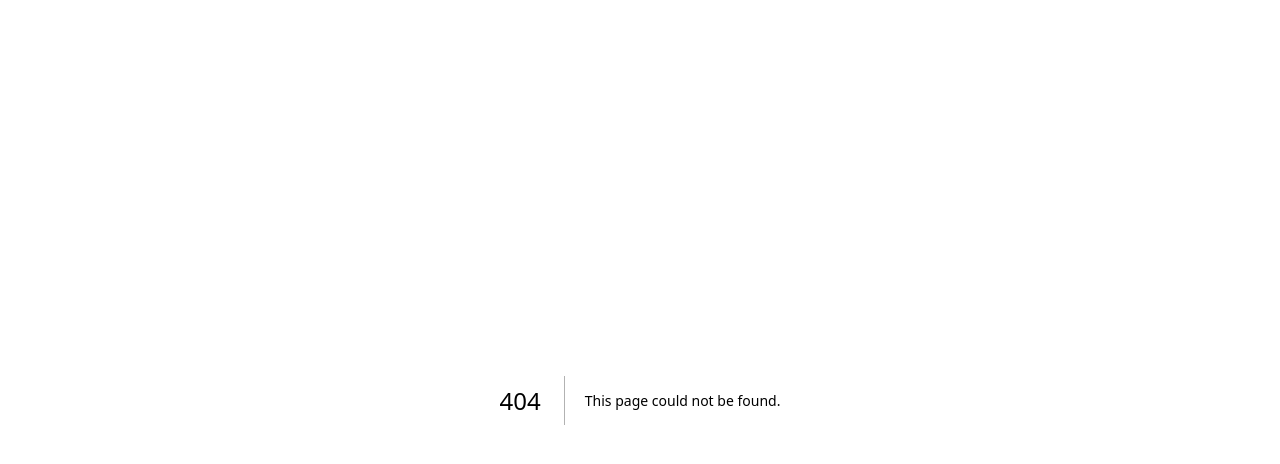
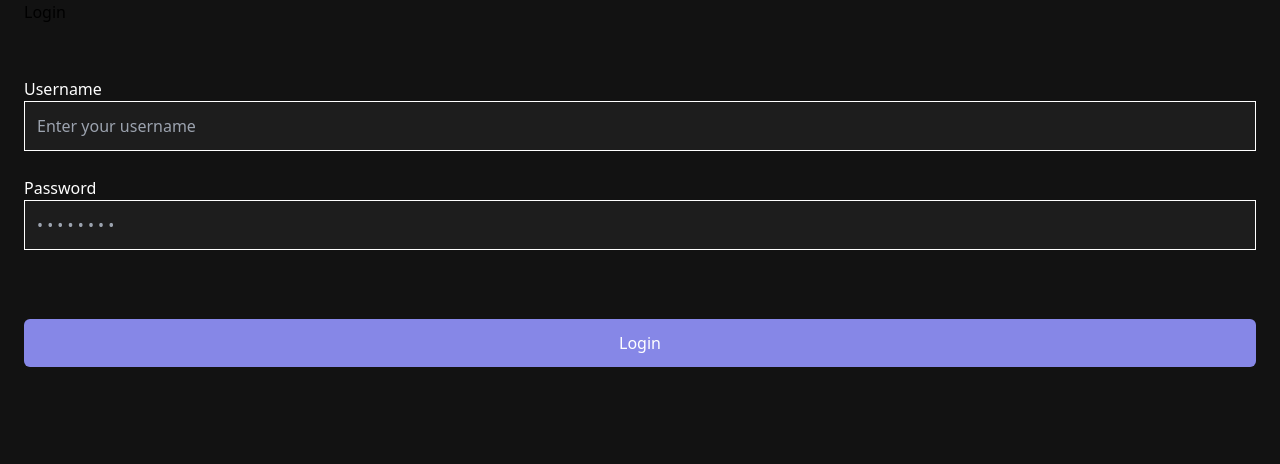
Before and after one commit to hadienzz/todo-next, a Next.js app: page /login/register in a window 1280 px wide. Before the commit this address had no page. Shown: the top 464 px of the page. Built offline with nearby package versions, Linux system fonts and the light colour scheme.

Commit message:
feat(update): add loginpage

```diff
--- /dev/null
+++ b/components/UI/Input.jsx
@@ -0,0 +1,12 @@
+const Input = ({ label, placeholder, type }) => {
+    return (
+        <>
+            <div className="text-white ">
+                <label htmlFor="" className="">{label}</label>
+                <input type={type} className="w-full bg-[#1D1D1D] border-[0.8px] border-[white] p-3" placeholder={placeholder} />
+            </div>
+        </>
+    )
+}
+
+export default Input
--- a/src/app/login/page.jsx
+++ b/src/app/login/page.jsx
@@ -1,9 +1,19 @@
+import Link from "next/link"
+
 const LoginPage = () => {
     return (
-        <div className=" bg-[#121212] h-screen flex items-center text-center flex-col">
-            <h1 className="text-[#FFF] text-[32px] font-bold ">Welcome UpTodo</h1>
-            <p className="text-dark max-w-[287px]">Please login to your account or create new account to continue</p>
-        </div>
+        <main className="bg-[#121212] h-screen flex items-center text-center flex-col justify-between">
+            <div className="mt-[58px]">
+                <h1 className="text-[#FFF] text-[32px] font-bold mb-[26px]">Welcome UpTodo</h1>
+                <p className="text-dark max-w-[287px]">Please login to your account or create new account to continue</p>
+            </div>
+            <div className="text-white flex flex-col gap-7 mb-[67px]">
+                <button className='px-[138px] py-3 bg-[#8875FF] rounded-[4px] '>LOGIN</button>
+                <Link href={'/login/register'} className="border-2 py-3 border-[#8E7CFF] rounded-[4px]">
+                    <button className="">CREATE ACCOUNT</button>
+                </Link>
+            </div>
+        </main >
     )
 }
 
--- /dev/null
+++ b/src/app/login/register/page.jsx
@@ -0,0 +1,18 @@
+import Input from "../../../../components/UI/Input"
+
+const RegisterPage = () => {
+    return (
+        <main className="h-screen bg-[#121212] px-6 ">
+            <h1>Login</h1>
+            <div className="mt-[53px] grid gap-[25px]">
+                <Input label={'Username'} placeholder={'Enter your username'} type={'text'} />
+                <Input label={'Password'} placeholder={'• • • • • • • •'} type={'password'} />
+            </div>
+            <div>
+                <button className="w-full bg-[#8687E7] rounded-md text-white  py-3 mt-[69px]">Login</button>
+            </div>
+        </main>
+    )
+}
+
+export default RegisterPage
--- a/tailwind.config.mjs
+++ b/tailwind.config.mjs
@@ -10,6 +10,7 @@ export default {
     colors: {
       button: "rgba(255, 255, 255, 0.44)",
       dark: "rgba(255, 255, 255, 0.67)",
+      white: "#FFF",
     },
   },
   plugins: [],
```
